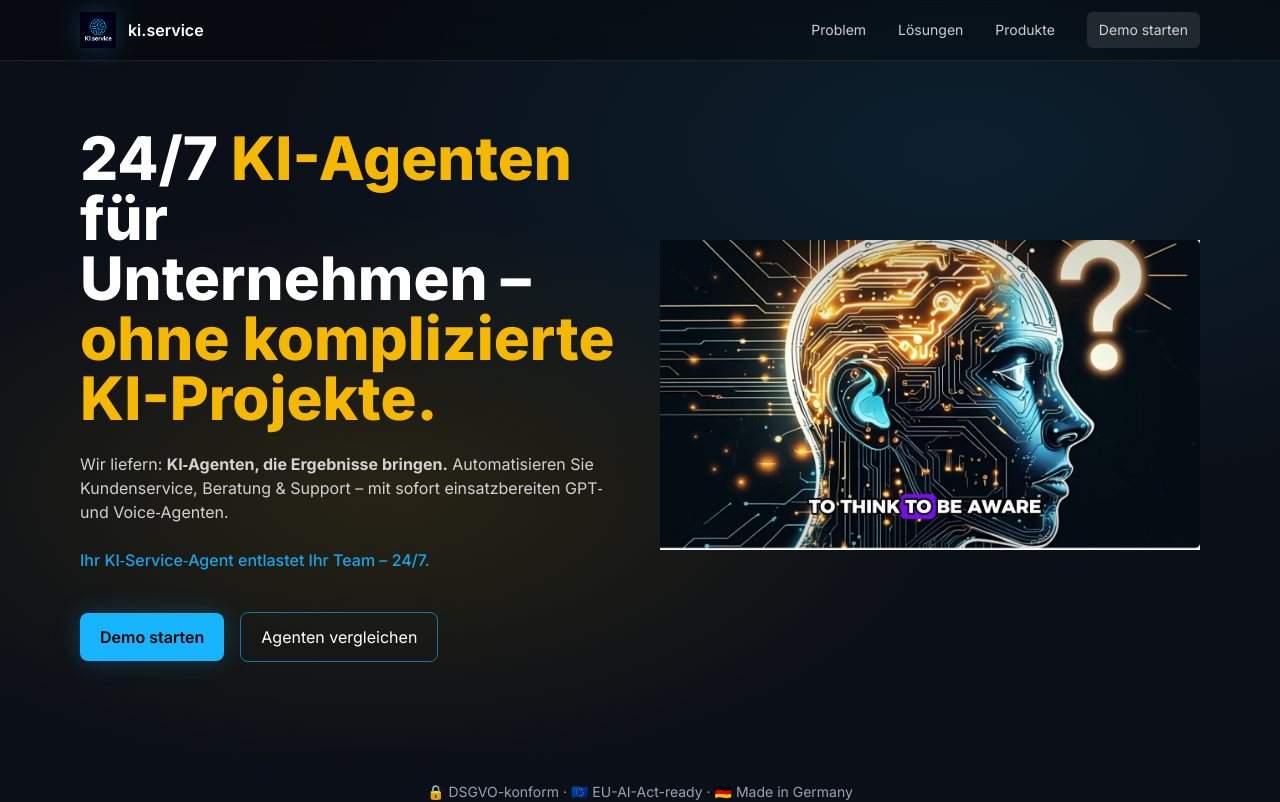
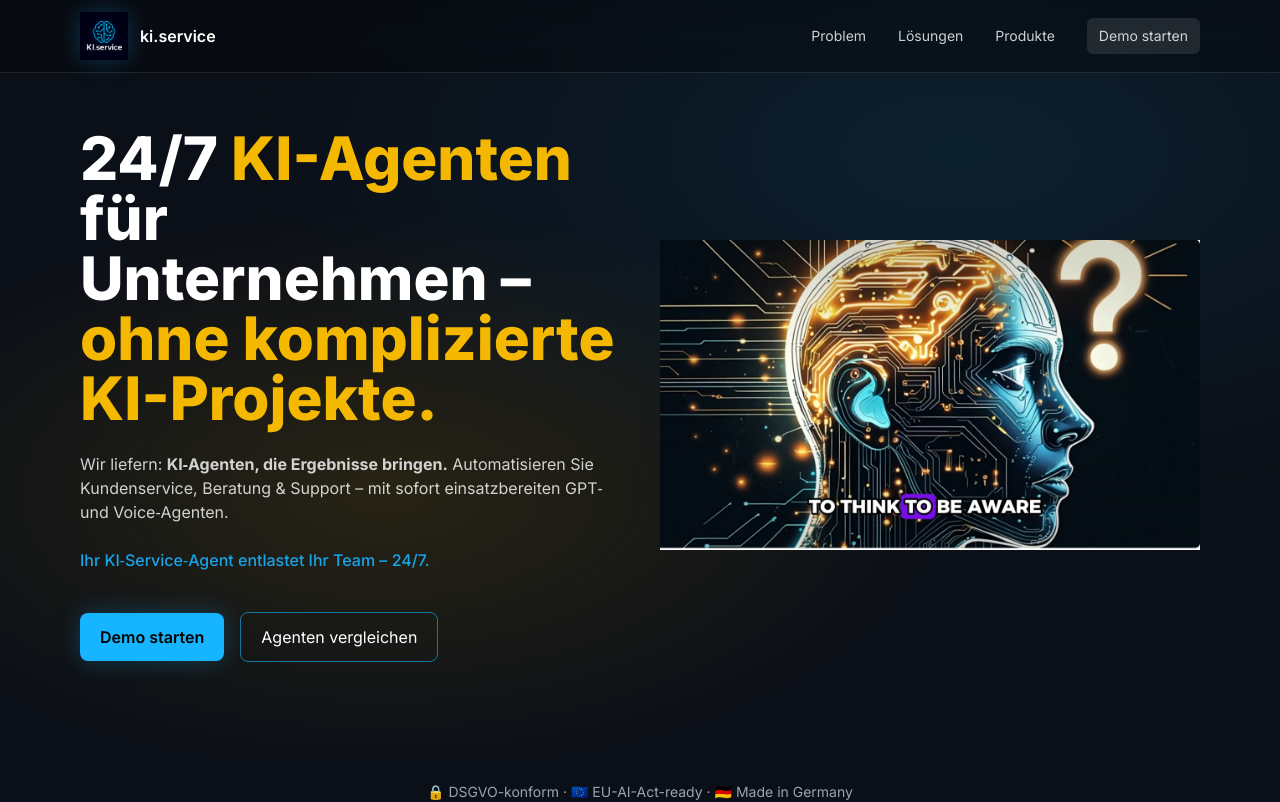
Before and after one commit to DiaBauer/KIservice_clean1, a Next.js app: page / in a window 1280 px wide. Shown: the top 802 px of the page. Built offline with nearby package versions, Linux system fonts and the light colour scheme.

Commit message:
Increase header logo size

```diff
--- a/components/NavBar.js
+++ b/components/NavBar.js
@@ -4,7 +4,7 @@ export default function NavBar(){
   return (<header className="fixed top-0 inset-x-0 z-40 backdrop-blur-md bg-black/30 border-b border-white/10">
     <div className="mx-auto max-w-6xl px-4 py-3 flex items-center justify-between">
       <Link href="/" className="flex items-center gap-3">
-        <Image src="/logo.png" width={36} height={36} alt="KI.service Logo" className="rounded-sm shadow-glow"/>
+        <Image src="/logo.png" width={48} height={48} alt="KI.service Logo" className="rounded-sm shadow-glow"/>
         <span className="text-white font-semibold">ki.service</span>
       </Link>
       <nav className="hidden md:flex items-center gap-8 text-sm text-white/80">
```
